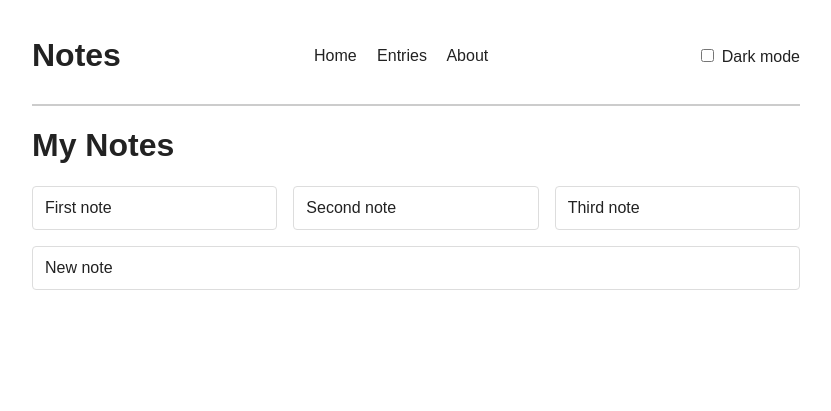
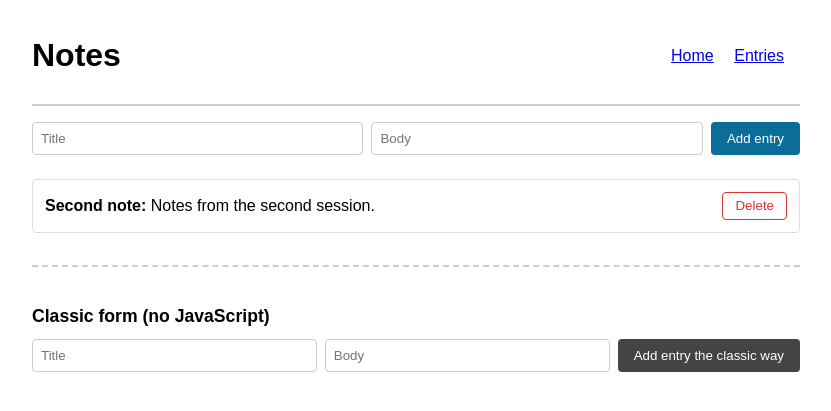
Before and after one commit to abhishehamut/web-server-abhish, a Node server app: page /entries in a window 1280 px wide. Shown: the top 411 px of the page, without its empty margins (224-1055 px from the left). Run offline with Node 20, Linux system fonts and the light colour scheme.

Commit message:
completed exercise 08

```diff
--- a/entries.json
+++ b/entries.json
@@ -1,18 +1,6 @@
 [
-  {
-    "title": "First note",
-    "body": "Notes from the first session."
-  },
   {
     "title": "Second note",
     "body": "Notes from the second session."
-  },
-  {
-    "title": "Third note",
-    "body": "Notes from the third session."
-  },
-  {
-    "title": "New note",
-    "body": "Testing"
   }
 ]
--- /dev/null
+++ b/public/app.js
@@ -0,0 +1,46 @@
+const form = document.querySelector('#entry-form');
+const list = document.querySelector('#entries');
+
+form.addEventListener('submit', async (event) => {
+  event.preventDefault();
+
+  const data = new FormData(form);
+  const entry = Object.fromEntries(data);
+
+  const response = await fetch('/entries', {
+    method: 'POST',
+    headers: { 'Content-Type': 'application/json' },
+    body: JSON.stringify(entry),
+  });
+
+  if (!response.ok) {
+    const { error } = await response.json();
+    alert(error);
+    return;
+  }
+
+  const saved = await response.json();
+
+  const item = document.createElement('li');
+  item.dataset.id = list.children.length;
+  item.innerHTML = `<span><strong>${saved.title}:</strong> ${saved.body}</span><button class="delete-btn" type="button">Delete</button>`;
+  list.append(item);
+
+  form.reset();
+});
+
+list.addEventListener('click', async (event) => {
+  if (!event.target.matches('.delete-btn')) return;
+
+  const button = event.target;
+  const item = button.closest('li');
+  const id = item.dataset.id;
+
+  button.disabled = true;
+  try {
+    await fetch(`/entries/${id}`, { method: 'DELETE' });
+    item.remove();
+  } catch {
+    button.disabled = false;
+  }
+});
--- a/public/style.css
+++ b/public/style.css
@@ -1,19 +1,5 @@
 * {
   box-sizing: border-box;
-}
-
-:root {
-  --color-bg: #ffffff;
-  --color-text: #222222;
-  --color-border: #cccccc;
-  --color-card: #dddddd;
-}
-
-body:has(.theme-toggle:checked) {
-  --color-bg: #1a1b26;
-  --color-text: #e4e7ef;
-  --color-border: #555555;
-  --color-card: #666666;
 }
 
 body {
@@ -21,36 +7,102 @@ body {
   max-width: 800px;
   margin: 0 auto;
   padding: 1rem;
-  background-color: var(--color-bg);
-  color: var(--color-text);
 }
 
 .site-header {
   display: flex;
   justify-content: space-between;
   align-items: center;
-  border-bottom: 2px solid var(--color-border);
+  border-bottom: 2px solid #ccc;
   padding-bottom: 0.5rem;
   margin-bottom: 1rem;
 }
 
 nav a {
   margin-right: 1rem;
-  color: var(--color-text);
-  text-decoration: none;
+}
+
+#entry-form {
+  display: flex;
+  gap: 0.5rem;
+  margin-bottom: 1.5rem;
+}
+
+#entry-form input {
+  flex: 1;
+  padding: 0.5rem;
+  border: 1px solid #ccc;
+  border-radius: 4px;
+}
+
+#entry-form button {
+  padding: 0.5rem 1rem;
+  border: none;
+  border-radius: 4px;
+  background-color: #0b6e99;
+  color: white;
+  cursor: pointer;
 }
 
 ul {
   display: flex;
-  flex-wrap: wrap;
-  gap: 1rem;
+  flex-direction: column;
+  gap: 0.75rem;
   list-style: none;
   padding: 0;
 }
 
 li {
-  flex: 1 1 200px;
+  display: flex;
+  justify-content: space-between;
+  align-items: center;
   padding: 0.75rem;
-  border: 1px solid var(--color-card);
+  border: 1px solid #ddd;
   border-radius: 4px;
 }
+
+.delete-btn {
+  padding: 0.35rem 0.75rem;
+  border: 1px solid #d33;
+  border-radius: 4px;
+  background-color: white;
+  color: #d33;
+  cursor: pointer;
+}
+
+.delete-btn:disabled {
+  opacity: 0.5;
+  cursor: not-allowed;
+}
+
+.classic-form {
+  margin-top: 2rem;
+  padding-top: 1.5rem;
+  border-top: 2px dashed #ccc;
+}
+
+.classic-form h2 {
+  font-size: 1.1rem;
+  margin-bottom: 0.75rem;
+}
+
+.classic-form form {
+  display: flex;
+  gap: 0.5rem;
+}
+
+.classic-form input {
+  flex: 1;
+  padding: 0.5rem;
+  border: 1px solid #ccc;
+  border-radius: 4px;
+}
+
+.classic-form button {
+  padding: 0.5rem 1rem;
+  border: none;
+  border-radius: 4px;
+  background-color: #444;
+  color: white;
+  cursor: pointer;
+}
--- a/server.js
+++ b/server.js
@@ -1,21 +1,68 @@
 import express from 'express';
-import pagesRouter from './routes/pages.js';
-import apiRouter from './routes/api.js';
+import { readFile, writeFile } from 'fs/promises';
 
 const app = express();
+const PORT = process.env.PORT || 3000;
+const DATA_FILE = 'entries.json';
 
 app.set('view engine', 'ejs');
 app.set('views', 'views');
 
-const PORT = process.env.PORT || 3000;
+app.use(express.static('public'));
+app.use(express.json());
+app.use(express.urlencoded({ extended: true }));
 
-app.use(express.json());
-app.use('/', pagesRouter);
-app.use('/api', apiRouter);
-app.use(express.static('public'));
+app.get('/entries', async (req, res) => {
+  const data = await readFile(DATA_FILE, 'utf-8');
+  const entries = JSON.parse(data);
+  res.set('X-Total-Count', entries.length);
+  res.status(200).render('entries', { title: 'My Notes', entries });
+});
 
-app.get("/about", (req, res) => {
-  res.render("about", { title: "About" });
+app.post('/entries', async (req, res) => {
+  const { title, body } = req.body;
+  if (!title || !body) {
+    res.status(400).json({ error: 'title and body are required' });
+    return;
+  }
+
+  const data = await readFile(DATA_FILE, 'utf-8');
+  const entries = JSON.parse(data);
+  const newEntry = { title, body };
+  entries.push(newEntry);
+  await writeFile(DATA_FILE, JSON.stringify(entries, null, 2));
+
+  res.status(201).json(newEntry);
+});
+
+app.post('/entries/classic', async (req, res) => {
+  const { title, body } = req.body;
+  if (!title || !body) {
+    res.status(400).send('title and body are required');
+    return;
+  }
+
+  const data = await readFile(DATA_FILE, 'utf-8');
+  const entries = JSON.parse(data);
+  entries.push({ title, body });
+  await writeFile(DATA_FILE, JSON.stringify(entries, null, 2));
+
+  res.redirect('/entries');
+});
+
+app.delete('/entries/:id', async (req, res) => {
+  const id = parseInt(req.params.id);
+
+  const data = await readFile(DATA_FILE, 'utf-8');
+  const entries = JSON.parse(data);
+  if (id < 0 || id >= entries.length) {
+    res.status(404).json({ error: 'Entry not found' });
+    return;
+  }
+  entries.splice(id, 1);
+  await writeFile(DATA_FILE, JSON.stringify(entries, null, 2));
+
+  res.status(204).send();
 });
 
 app.use((req, res) => {
--- a/views/entries.ejs
+++ b/views/entries.ejs
@@ -1,17 +1,36 @@
 <!doctype html>
-<html>
-<head>
+<html lang="en">
+  <head>
+    <meta charset="UTF-8">
+    <title><%= title %></title>
     <link rel="stylesheet" href="/style.css">
-    <title>Entries</title>
-</head>
-<body>
-    <%- include("partials/header") %>
-    <h1>My Notes</h1>
+  </head>
+  <body>
+    <%- include('partials/header') %>
+    <main>
+      <form id="entry-form">
+        <input type="text" name="title" placeholder="Title">
+        <input type="text" name="body" placeholder="Body">
+        <button type="submit">Add entry</button>
+      </form>
+      <ul id="entries">
+        <% entries.forEach((entry, index) => { %>
+          <li data-id="<%= index %>">
+            <span><strong><%= entry.title %>:</strong> <%= entry.body %></span>
+            <button class="delete-btn" type="button">Delete</button>
+          </li>
+        <% }); %>
+      </ul>
 
-    <ul>
-        <% entries.forEach(entry => { %>
-            <li><%= entry.title %></li>
-        <% }) %>
-    </ul>
-</body>
+      <section class="classic-form">
+        <h2>Classic form (no JavaScript)</h2>
+        <form method="POST" action="/entries/classic">
+          <input type="text" name="title" placeholder="Title">
+          <input type="text" name="body" placeholder="Body">
+          <button type="submit">Add entry the classic way</button>
+        </form>
+      </section>
+    </main>
+    <script src="/app.js" defer></script>
+  </body>
 </html>
--- a/views/partials/header.ejs
+++ b/views/partials/header.ejs
@@ -1,14 +1,7 @@
 <header class="site-header">
   <h1>Notes</h1>
-
   <nav>
     <a href="/">Home</a>
     <a href="/entries">Entries</a>
-    <a href="/about">About</a>
   </nav>
-
-  <div>
-    <input type="checkbox" id="theme-toggle" class="theme-toggle">
-    <label for="theme-toggle">Dark mode</label>
-  </div>
 </header>
```
Also changed, not shown: routes/api.js (+5 -4 lines).
